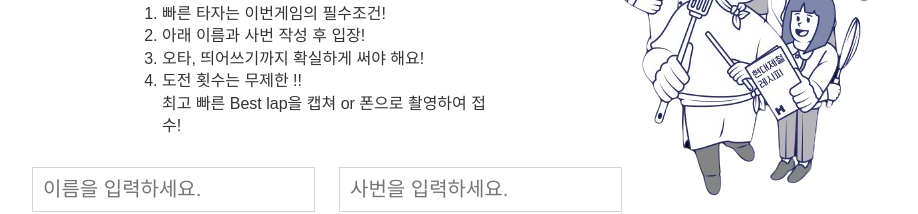
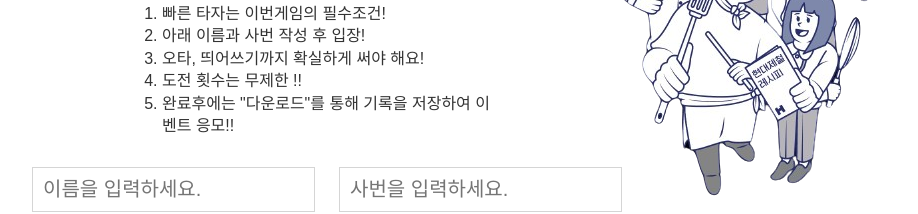
Before and after one commit to joylty94/test-crop, a React (Create React App) app: page / in a window 1280 px wide. Shown: the part 361-575 px from the top of the page, without its empty margins (338-1256 px from the left). Built offline with nearby package versions, Linux system fonts and the light colour scheme; a web font is replaced by a local one.

Commit message:
업데이트

```diff
--- a/src/components/game.jsx
+++ b/src/components/game.jsx
@@ -232,9 +232,7 @@ const Home = ({ user }) => {
 								onChange={onChangeText}
 								onKeyPress={handleKeyPress}
 								placeholder={
-									!action
-										? '준비하고, START를 눌러주세요.'
-										: '제철 레시피를 입력해주세요.'
+									!action ? '준비하시고~' : '제철 레시피를 입력해주세요.'
 								}
 								autoComplete='off'
 							/>
--- a/src/components/intro.jsx
+++ b/src/components/intro.jsx
@@ -42,10 +42,8 @@ const Intro = ({ user, setUser, setMode }) => {
 				<li>빠른 타자는 이번게임의 필수조건!</li>
 				<li>아래 이름과 사번 작성 후 입장!</li>
 				<li>오타, 띄어쓰기까지 확실하게 써야 해요!</li>
-				<li>
-					도전 횟수는 무제한 !! <br />
-					최고 빠른 Best lap을 캡쳐 or 폰으로 촬영하여 접수!
-				</li>
+				<li>도전 횟수는 무제한 !!</li>
+				<li>완료후에는 "다운로드"를 통해 기록을 저장하여 이벤트 응모!!</li>
 			</ul>
 
 			<div className='Intro__edit'>
```
